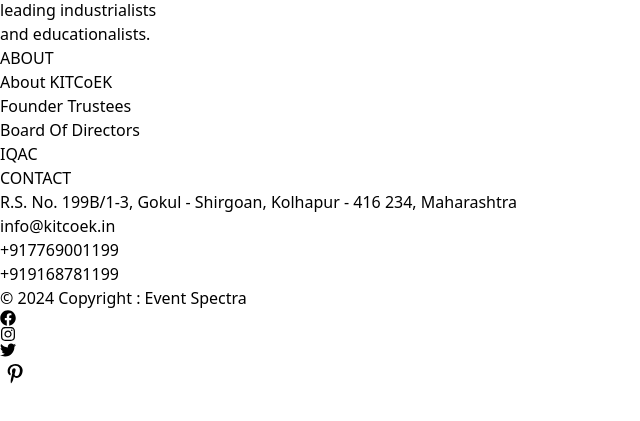
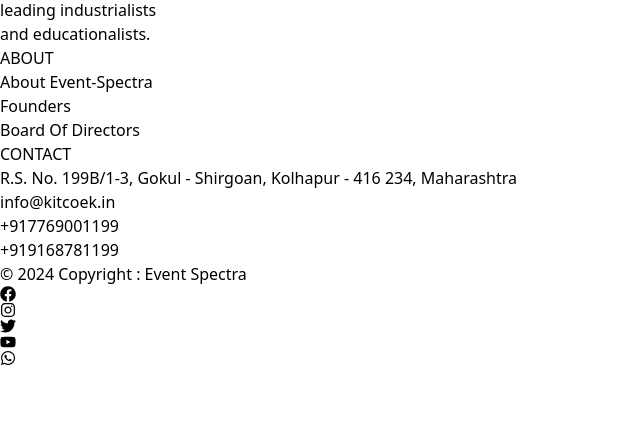
Before and after one commit to sairaut08/Event-s-Spectra, a React (Vite) app in the folder Client_/: page /clubs in a window 1280 px wide. Shown: the part 291-712 px from the top of the page, without its empty margins (0-640 px from the left). Built offline with nearby package versions, Linux system fonts and the light colour scheme; no server answers.

Commit message:
Link Updates at Home-page

```diff
--- a/Client_/src/Components/OM/components/Footer.jsx
+++ b/Client_/src/Components/OM/components/Footer.jsx
@@ -1,6 +1,7 @@
 import React from 'react';
-import { FaFacebook, FaInstagram, FaTwitter } from 'react-icons/fa';
+import { FaFacebook, FaInstagram, FaTwitter, FaWhatsapp, FaYoutube } from 'react-icons/fa';
 import { TiSocialPinterest } from 'react-icons/ti';
+import {Link} from 'react-router-dom'
 
 const Footer = () => {
 
@@ -21,10 +22,33 @@
         <div>
           <h6 className='font-bold uppercare pt-2'>ABOUT</h6>
           <ul>
-            <li className='py-1'>About KITCoEK</li>
-            <li className='py-1'>Founder Trustees</li>
-            <li className='py-1'>Board Of Directors</li>
-            <li className='py-1'>IQAC</li>
+            <Link
+               to='/about-us'
+               className='transition-colors duration-300 hover:text-orange-500'
+               target='_blank'
+            >
+              <li className='py-1'>About Event-Spectra</li>
+            </Link>
+
+            <Link
+               to='#'
+               className='transition-colors duration-300 hover:text-orange-500'
+               target='_blank'
+            >
+              <li className='py-1'>Founders</li>
+            </Link>
+
+            <Link
+               to='https://www.youtube.com/channel/UCjC8I3J_s3eRJJiTHTQXasA'
+               className='transition-colors duration-300 hover:text-orange-500'
+               target='_blank'
+            >
+              <li className='py-1'>Board Of Directors</li>
+            </Link>
+
+
+
+
           </ul>
         </div>
 
@@ -42,10 +66,47 @@
       <div className='flex flex-col max-w-[1400px] px-2 py-4 mx-auto justify-between sm:flex-row text-center text-gray-500'>
         <p className='py-4'>© {year} Copyright : Event Spectra</p>
         <div className='flex justify-between sm:w-[300px] pt-4 text-2xl'>
-          <FaFacebook />
-          <FaInstagram />
-          <FaTwitter />
-          <TiSocialPinterest size={30} />
+
+          <Link
+            to='https://facebook.com/official.kitcoek/ '
+            className='transition-colors duration-300 hover:text-orange-500'
+            target='_blank'
+          >
+              <FaFacebook />
+          </Link>
+
+
+          <Link
+            to='https://www.instagram.com/kitcoek.official/'
+            className='transition-colors duration-300 hover:text-orange-500'
+            target='_blank'
+          >
+              <FaInstagram />
+          </Link>
+
+          <Link
+            to='https://twitter.com/officialkitcoek'
+            className='transition-colors duration-300 hover:text-orange-500'
+            target='_blank'
+          >
+            <FaTwitter />
+          </Link>
+
+          <Link
+            to='https://www.youtube.com/channel/UCjC8I3J_s3eRJJiTHTQXasA'
+            className='transition-colors duration-300 hover:text-orange-500'
+            target='_blank'
+          >
+            <FaYoutube />
+          </Link>
+
+          <Link
+            to='https://api.whatsapp.com/send?phone=+917030861199'
+            className='transition-colors duration-300 hover:text-orange-500'
+            target='_blank'
+          >
+            <FaWhatsapp />
+          </Link>
         </div>
       </div>
     </div>
--- a/Client_/src/Components/OM/components/Navbar.jsx
+++ b/Client_/src/Components/OM/components/Navbar.jsx
@@ -49,9 +49,9 @@
   return (
     <div className={`absolute w-full flex justify-between p-4 items-center ${nav ? 'bg-black' : ''}`}>
       <h1 className={`font-bold text-2xl z-20 ${iconAndTextClass}`}>
-        <Link to='/' onClick={() => setNav(false)}>Event-Spectra</Link>
+        <Link to='/' className='transition-colors duration-300 hover:text-orange-500' onClick={() => setNav(false)}>Event-Spectra</Link>
       </h1>
-      <HiMenuAlt3 onClick={handleNav} className={`z-20 cursor-pointer ${iconAndTextClass}`} size={25} />
+      <HiMenuAlt3 onClick={handleNav} className={`transition-colors duration-300 hover:text-orange-400 z-20 cursor-pointer ${iconAndTextClass}`} size={25} />
       <div
         className={
           nav
@@ -60,12 +60,12 @@
         }
       >
         <ul className='flex flex-col h-full items-center justify-center space-y-4 text-xl'>
-          <li ><Link to='/' onClick={() => setNav(false)}>Home</Link></li>
+          <li ><Link to='/' className='transition-colors duration-300 hover:text-orange-400' onClick={() => setNav(false)}>Home</Link></li>
           {/* <li><Link to='/events' onClick={() => setNav(false)}>Events</Link></li>  */}
-          <li><Link to='/clubs' onClick={() => setNav(false)}>Clubs</Link></li>
+          <li><Link to='/clubs' className='transition-colors duration-300 hover:text-orange-400'  onClick={() => setNav(false)}>Clubs</Link></li>
           {
             isLoggedIn && role === 'ADMIN' && (
-              <li><Link to='/club/create-club' onClick={() => setNav(false)}>Create Club</Link></li>
+              <li><Link to='/club/create-club' className='transition-colors duration-300 hover:text-orange-400'  onClick={() => setNav(false)}>Create Club</Link></li>
             )
           }
 
@@ -77,21 +77,21 @@
 
             (
               <>
-                <li><Link to='/logout' onClick={(e) =>{ setNav(false) ; handleLogout(e)}}>Logout</Link></li>
-                <li><Link to='/user/profile' onClick={() => setNav(false)}>Profile</Link></li>
+                <li><Link to='/logout' className='transition-colors duration-300 hover:text-orange-400'  onClick={(e) =>{ setNav(false) ; handleLogout(e)}}>Logout</Link></li>
+                <li><Link to='/user/profile' className='transition-colors duration-300 hover:text-orange-400' onClick={() => setNav(false)}>Profile</Link></li>
               </>
             ):
             (
               <>
-                <li><Link to='/login' onClick={() => setNav(false)}>Login</Link></li>
-                <li><Link to='/signup' onClick={() => setNav(false)}>Sign Up</Link></li>
+                <li><Link to='/login' className='transition-colors duration-300 hover:text-orange-400'  onClick={() => setNav(false)}>Login</Link></li>
+                <li><Link to='/signup'className='transition-colors duration-300 hover:text-orange-400'  onClick={() => setNav(false)}>Sign Up</Link></li>
               </>
             )
           }
 
 
-          <li><Link to='/about-us' onClick={() => setNav(false)}>About Us</Link></li>
-          <li><Link to='/contact-us' onClick={() => setNav(false)}>Contact Us</Link></li>
+          <li><Link to='/about-us' className='transition-colors duration-300 hover:text-orange-400'  onClick={() => setNav(false)}>About Us</Link></li>
+          <li><Link to='/contact-us' className='transition-colors duration-300 hover:text-orange-400'  onClick={() => setNav(false)}>Contact Us</Link></li>
         </ul>
       </div>
     </div>
--- a/Client_/src/Components/SAI/About.jsx
+++ b/Client_/src/Components/SAI/About.jsx
@@ -1,44 +1,39 @@
 // AboutUsPage.js
 
 import React from 'react';
-import img from '../../assets/img1.jpg'
-import img2 from '../../assets/img2.png'
+
 
 const About = () => {
     return (
-        <div className="min-h-screen bg-gray-200
-
-        "style={{ backgroundImage: `url(${img2})` }}
-
-        >
-            <div className="container mx-auto py-20 px-4">
-                <div className="flex flex-wrap items-center justify-center">
-                    <div className="w-full md:w-1/2 md:order-2">
-                        <div className="text-center md:text-left">
-                            {/* Title with attractive font and centered alignment */}
-                            <h1 className="text-4xl md:text-5xl font-bold text-gray-800 ml-48 mb-4">About Us</h1>
-
-                            {/* Styled paragraphs */}
-                            <p className="text-gray-700 leading-relaxed text-lg md:text-xl mb-4">
-                            EMS allows users to plan and schedule events by defining event details such as date, time, location, agenda, and objectives. It may also include tools for setting up recurring events or managing multiple events simultaneously.
-                            </p>
-
-                            <p className="text-gray-700 leading-relaxed text-lg md:text-xl">
-                            EMS provides tools for managing speakers, presenters, and performers, including scheduling, communication, and coordination of their participation in events.                            </p>
-                            <br></br>
-                            <p className="text-gray-700 leading-relaxed text-lg md:text-xl">
-                                This feature assists in selecting and managing event venues, including venue booking, floor planning, seating arrangements, and logistics coordination. feugiat, non sagittis arcu rutrum. Duis
-                                tristique elit id malesuada dignissim.
-                            </p>
-                        </div>
-                    </div>
-                    <div className="w-full md:w-1/2 md:order-1 mb-6 md:mb-0 ">
-                        {/* Adjusted image width and height */}
-                        <img src={img} alt="About Us" className="h-96 w-auto rounded-lg shadow-lg mt-14" />
-                    </div>
-                </div>
-            </div>
-        </div>
+        <div className="pt-16    px-4 py-8 sm:px-6 lg:px-8">
+      <h1 className="text-3xl font-bold mb-4">About Us</h1>
+      <p className="text-lg mb-6">
+        Welcome to Event Spectra! At Event Spectra, we are dedicated to bringing you the latest updates and information about the vibrant and dynamic activities happening at Kolhapur Institute of Technology's College of Engineering, Kolhapur.
+      </p>
+      <p className="text-lg mb-6">
+        Our platform serves as a hub for students, providing a comprehensive view of upcoming events, new club formations, and exciting company drives.
+      </p>
+      <h2 className="text-2xl font-bold mb-4">Our Mission</h2>
+      <p className="text-lg mb-6">
+        We strive to create a seamless experience for students, ensuring they stay informed and engaged with the diverse opportunities available at our institution. Our mission is to foster a sense of community and collaboration by showcasing a spectrum of events and initiatives that enrich the academic and extracurricular journey of every student.
+      </p>
+      <h2 className="text-2xl font-bold mb-4">What We Offer</h2>
+      <ul className="list-disc ml-6 text-lg mb-6">
+        <li>Upcoming Events</li>
+        <li>New Clubs</li>
+        <li>Company Drives</li>
+      </ul>
+      <p className="text-lg mb-6">
+        Our Commitment: Event Spectra is committed to promoting a culture of innovation, collaboration, and lifelong learning. We believe that active participation in extracurricular activities enhances personal growth, fosters creativity, and prepares students for future challenges.
+      </p>
+      <h2 className="text-2xl font-bold mb-4">Join Us</h2>
+      <p className="text-lg mb-6">
+        We invite you to explore Event Spectra and be part of a vibrant community dedicated to learning, growth, and success. Follow us for regular updates, engage with fellow students, and make the most of your college experience at Kolhapur Institute of Technology's College of Engineering, Kolhapur.
+      </p>
+      <p className="text-lg mb-6">
+        For inquiries or collaborations, feel free to reach out to us. Let's create unforgettable experiences together!
+      </p>
+    </div>
     );
 };
 
```
